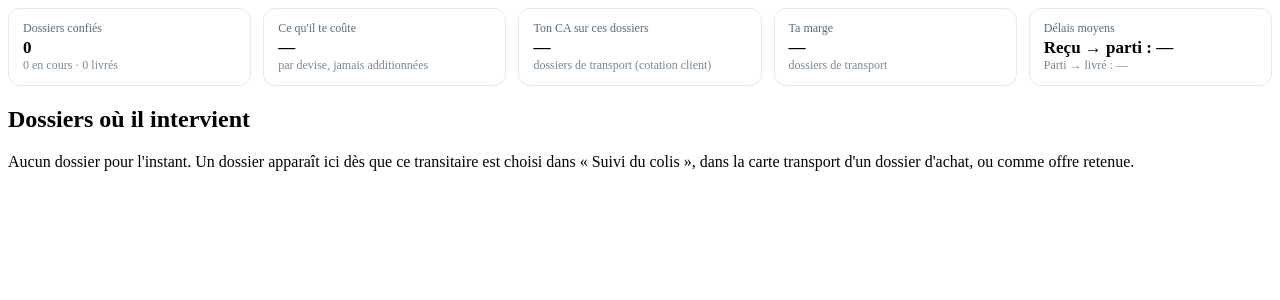
After one commit to lestrouvaillesdhorty-commits/suivora360, a PHP site: page /fournisseurs/_tab_logistique.php in a window 1280 px wide. The commit adds this page. Shown: the top 300 px of the page. Run offline with PHP 8.4, Linux system fonts and the light colour scheme.

Commit message:
Fiche transitaire: onglet Activité logistique (dossiers, coût, CA, marge, délais) (v268)
Co-Authored-By: Claude Sonnet 5.5 <noreply@anthropic.com>
Claude-Session: https://claude.ai/code/session_01BYRvkEbSQ4KGYZkLGAQDH1

```diff
--- a/app/Controllers/FournisseurController.php
+++ b/app/Controllers/FournisseurController.php
@@ -21,7 +21,7 @@ use App\Models\Utilisateur;
  */
 class FournisseurController
 {
-    private const ONGLETS = ['vue', 'contacts', 'offres', 'commandes', 'documents', 'evaluation', 'finances'];
+    private const ONGLETS = ['vue', 'contacts', 'offres', 'commandes', 'documents', 'evaluation', 'finances', 'logistique'];
 
     // ------------------------------------------------------------------
     // Liste
@@ -346,6 +346,9 @@ class FournisseurController
         $consultations = Fournisseur::consultations($id);
         $commandes = Fournisseur::commandes($id);
         $types = Fournisseur::typesDe($f);
+        if ($onglet === 'logistique' && !in_array('transitaire', $types, true)) {
+            $onglet = 'vue';
+        }
 
         View::render('fournisseurs/show', [
             'fournisseur' => $f,
@@ -357,6 +360,7 @@ class FournisseurController
             'consultations' => $consultations,
             'offres' => in_array($onglet, ['vue', 'offres'], true) ? Fournisseur::offres($id) : [],
             'commandes' => $commandes,
+            'activiteLogistique' => ($onglet === 'logistique' && in_array('transitaire', $types, true)) ? \App\Models\SuiviColis::activiteTransitaire($id) : null,
             'performance' => in_array($onglet, ['vue', 'evaluation'], true) ? Fournisseur::performance($id, Fournisseur::debutPeriode($periode)) : null,
             'periode' => $periode,
             'qualifications' => $onglet === 'evaluation' ? Fournisseur::qualifications($id) : [],
--- /dev/null
+++ b/views/fournisseurs/_tab_logistique.php
@@ -0,0 +1,43 @@
+<?php
+use App\Core\View;
+$a = $activiteLogistique ?? ['lignes' => [], 'couts' => [], 'ca' => [], 'marges' => [], 'delai_reception' => null, 'delai_livraison' => null];
+$m = fn($t) => implode(' · ', array_map(fn($d, $v) => number_format($v, 2, ',', ' ') . ' ' . View::e($d), array_keys($t), $t)) ?: '—';
+$nb = count($a['lignes']);
+$nbLivres = count(array_filter($a['lignes'], fn($l) => $l['etat'] === 'Livré'));
+$nbCours = count(array_filter($a['lignes'], fn($l) => in_array($l['etat'], ['Chez le transitaire', 'En route', 'En attente'], true)));
+$j = fn($v) => $v === null ? '—' : number_format($v, 1, ',', ' ') . ' j';
+?>
+<style>
+.al-kpis{display:grid;grid-template-columns:repeat(auto-fit,minmax(170px,1fr));gap:12px;margin-bottom:14px}
+.al-k{background:#fff;border:1px solid #E1EAEE;border-radius:12px;padding:12px 14px}
+.al-k span{font-size:12px;color:#5B6B78;display:block}.al-k b{font-size:17px;display:block;margin-top:2px}.al-k small{font-size:12px;color:#7A8894}
+</style>
+<div class="al-kpis">
+  <div class="al-k"><span>Dossiers confiés</span><b><?= $nb ?></b><small><?= $nbCours ?> en cours · <?= $nbLivres ?> livrés</small></div>
+  <div class="al-k"><span>Ce qu'il te coûte</span><b><?= $m($a['couts']) ?></b><small>par devise, jamais additionnées</small></div>
+  <div class="al-k"><span>Ton CA sur ces dossiers</span><b><?= $m($a['ca']) ?></b><small>dossiers de transport (cotation client)</small></div>
+  <div class="al-k"><span>Ta marge</span><b><?= $m($a['marges']) ?></b><small>dossiers de transport</small></div>
+  <div class="al-k"><span>Délais moyens</span><b>Reçu → parti : <?= $j($a['delai_reception']) ?></b><small>Parti → livré : <?= $j($a['delai_livraison']) ?></small></div>
+</div>
+<div class="card">
+  <h2>Dossiers où il intervient</h2>
+  <?php if (!$nb): ?>
+    <div class="empty-state">Aucun dossier pour l'instant. Un dossier apparaît ici dès que ce transitaire est choisi dans « Suivi du colis », dans la carte transport d'un dossier d'achat, ou comme offre retenue.</div>
+  <?php else: ?>
+  <table class="responsive-cards" style="margin-top:6px">
+    <thead><tr><th>Dossier</th><th>Type</th><th>État du colis</th><th class="num">Coût transitaire</th><th class="num">CA</th></tr></thead>
+    <tbody>
+    <?php foreach ($a['lignes'] as $l): ?>
+      <tr>
+        <td data-label="Dossier"><a href="/index.php?r=dossiers/<?= (int) $l['id'] ?>"><?= View::e($l['reference']) ?></a><div style="font-size:12px;color:#888"><?= View::e((string) $l['objet']) ?></div></td>
+        <td data-label="Type"><?= $l['transport'] ? 'Transport' : 'Achat avec transport' ?></td>
+        <td data-label="État du colis"><?= View::e($l['etat']) ?></td>
+        <td data-label="Coût transitaire" class="num" style="white-space:nowrap"><?= $l['cout'] !== null ? number_format($l['cout'], 2, ',', ' ') . ' ' . View::e($l['dev_cout']) : '—' ?></td>
+        <td data-label="CA" class="num" style="white-space:nowrap"><?= $l['ca'] !== null ? number_format($l['ca'], 2, ',', ' ') . ' ' . View::e($l['dev_ca']) : '—' ?></td>
+      </tr>
+    <?php endforeach; ?>
+    </tbody>
+  </table>
+  <div style="font-size:12px;color:#888;margin-top:8px">Pour un dossier d'achat, seule la partie transport confiée au transitaire est comptée dans son coût, et le CA n'est pas affiché (il mélange la marchandise et le transport). Les délais viennent des dates de la carte « Suivi du colis ».</div>
+  <?php endif; ?>
+</div>
--- a/views/fournisseurs/show.php
+++ b/views/fournisseurs/show.php
@@ -17,6 +17,9 @@ $onglets = [
     'documents' => 'Documents',
     'evaluation' => 'Évaluation',
 ];
+if (in_array('transitaire', $types ?? [], true)) {
+    $onglets['logistique'] = 'Activité logistique';
+}
 if ($financesAutorisees) {
     $onglets['finances'] = 'Finances';
 }
```
Also changed, not shown: app/Models/SuiviColis.php (+63 -0 lines).
